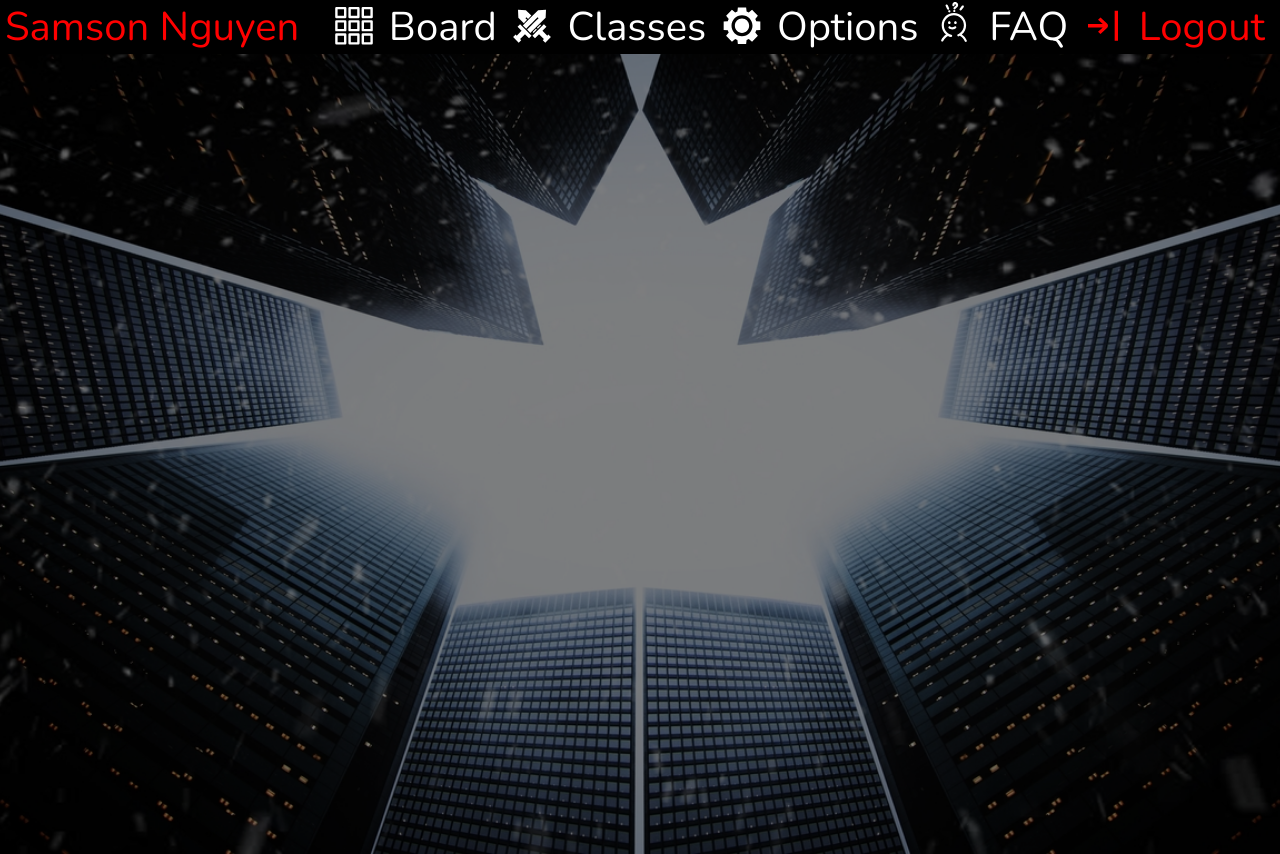
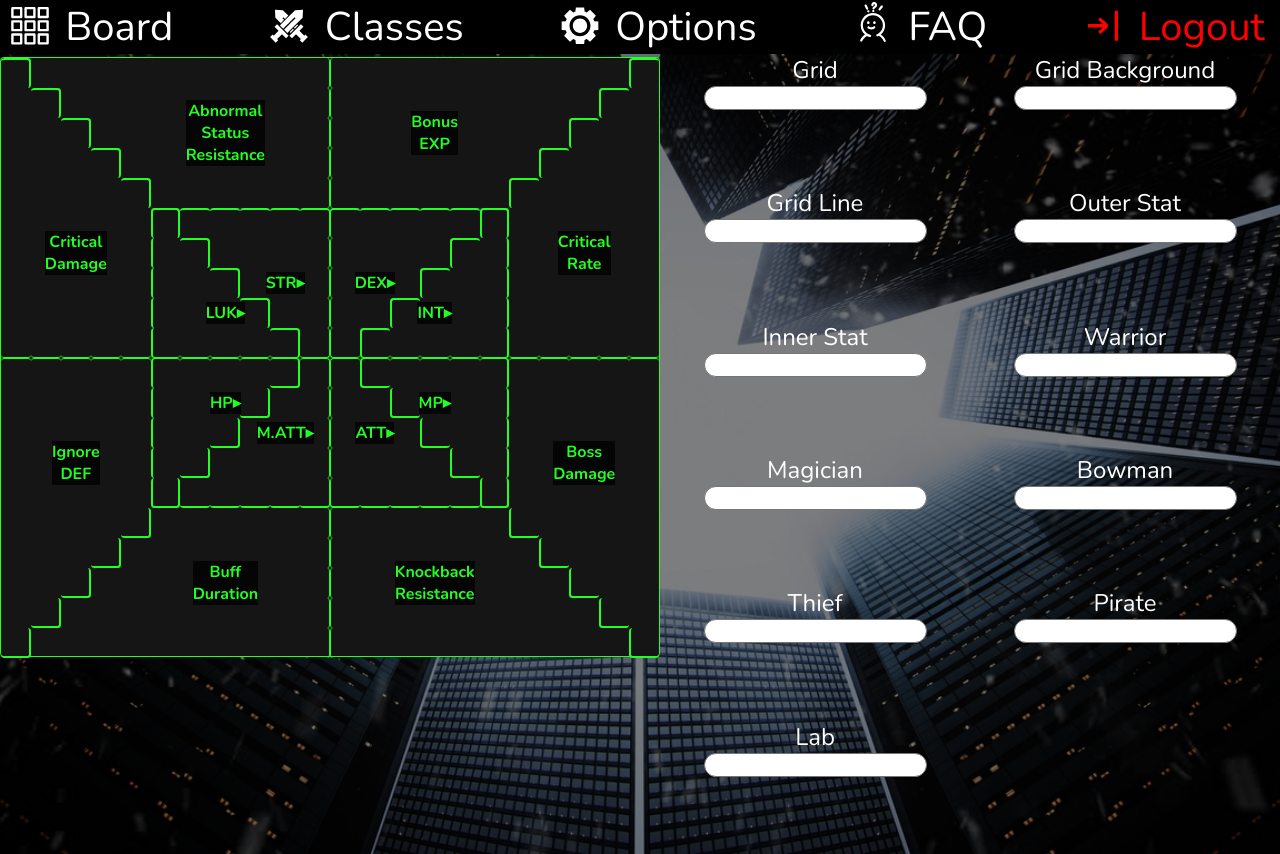
Before and after one commit to SamsonPN/Legion, a Vue app: page /#/options in a window 1280 px wide. Built offline with nearby package versions, Linux system fonts and the light colour scheme.

Commit message:
Started using css vars for dynamic grid themes

```diff
--- a/src/components/App/App.vue
+++ b/src/components/App/App.vue
@@ -18,10 +18,25 @@
         return this.$route.path !== '/';
       }
     }
-   }
+  }
  </script>
 
 <style>
+
+  :root {
+    --primary-grid-color: #22FF22;
+    --grid-background-color: #151515;
+    --grid-line-color: gray;
+    --outer-stat-color: #22FF22;
+    --inner-stat-color: #22FF22;
+    --warrior: red;
+    --magician: #1414FF;
+    --bowman: #90EE90;
+    --thief: #4E4EE4;
+    --pirate: orange;
+    --lab: #4CF7F8;
+  }
+
   html, body {
     font-size: 100%;
   }
--- a/src/components/Grid/GridOverlay.vue
+++ b/src/components/Grid/GridOverlay.vue
@@ -1,5 +1,6 @@
 <template>
-    <div id="LegionGridOverlay"
+    <div
+        id="LegionGridOverlay"
         assigning="true">
         <div
             class="LegionRowOverlay"
@@ -72,7 +73,7 @@ export default {
 
     #LegionGridOverlay {
         @include grid-layout;
-        border: 0.5px solid rgba(34, 255, 34, 1);
+        border: 0.5px solid var(--primary-grid-color);
         position: absolute;
         z-index: -1;
         &[assigning="false"] {
@@ -101,11 +102,12 @@ export default {
             size: 1em;
             weight: 900;
         }
-        color: #22FF22;
+        color: var(--outer-stat-color);
         background-color: rgba(0, 0, 0, 0.75);
     }
 
     .innerGrid {
+        color: var(--inner-stat-color);
         cursor: pointer;
         &[assigning="false"] {
             animation: glow 1s alternate infinite;
--- a/src/components/Header/Header.vue
+++ b/src/components/Header/Header.vue
@@ -1,6 +1,6 @@
 <template>
   <header>
-      <p>Samson Nguyen</p>
+      <!-- <p>Samson Nguyen</p> -->
       <div>
         <a
             @click="redirectToGrid">
@@ -15,8 +15,8 @@
             <img src="../../assets/Header/options.svg" alt="Options"/>
             <span>  Options  </span>
         </router-link>
-        <router-link to="/options">
-            <img src="../../assets/Header/FAQ1.svg" alt="Options"/>
+        <router-link to="/faq">
+            <img src="../../assets/Header/FAQ.svg" alt="Options"/>
             <span>  FAQ  </span>
         </router-link>
         <a href="http://localhost:3000/auth/logout">
@@ -53,10 +53,10 @@ export default {
             size: 2.5em;
             weight: 200;
         }
-        > p {
-            flex: 1;
-            pointer-events: none;
-        }
+        // > p {
+        //     flex: 1;
+        //     pointer-events: none;
+        // }
         > div {
             display: flex;
             justify-content: space-between;
--- a/src/mixins.scss
+++ b/src/mixins.scss
@@ -7,7 +7,7 @@
     flex-direction: column;
     margin-top: 3px;
     border-radius: 3.5px;
-    background-color: rgba(21, 21, 21, 1);
+    background-color: var(--grid-background-color);
     z-index: 0;
 }
 
@@ -21,27 +21,27 @@
 
 @mixin archetype-colors {
     &[archetype="Warrior"]{
-        background-color: $warrior;
+        background-color: var(--warrior);
         border: 1px white solid;
     }
     &[archetype="Magician"]{
-        background-color: $magician;
+        background-color: var(--magician);
         border: 1px white solid;
     }
     &[archetype="Bowman"]{
-        background-color: $bowman;
+        background-color: var(--bowman);
         border: 1px white solid;
     }
     &[archetype="Thief"]{
-        background-color: $thief;
+        background-color: var(--thief);
         border: 1px white solid;
     }
     &[archetype="Pirate"]{
-        background-color: $pirate;
+        background-color: var(--pirate);
         border: 1px white solid;
     }
     &[archetype="Lab"]{
-        background-color: $lab;
+        background-color: var(--lab);
         border: 1px white solid;
     }
 }
--- a/src/router/index.js
+++ b/src/router/index.js
@@ -3,6 +3,7 @@ import VueRouter from 'vue-router';
 import Login from '../views/Login';
 import Home from '../views/Home';
 import Select from '../views/Select';
+import FAQ from '../views/FAQ';
 import Options from '../views/Options';
 
 Vue.use(VueRouter)
@@ -24,6 +25,11 @@ const routes = [
     component: Select
   },
   {
+    path: '/faq',
+    name: 'faq',
+    component: FAQ
+  },
+  {
     path: '/options',
     name: 'options',
     component: Options
--- a/src/store/modules/GridStats.js
+++ b/src/store/modules/GridStats.js
@@ -1,6 +1,27 @@
 const state = {
     currentStat: false,
-    statPositions: {}
+    statPositions: {
+        "outerGrid": {
+          "51": "Abnormal Status Resistance",
+          "58": "Bonus EXP",
+          "134": "Critical Damage",
+          "151": "Critical Rate",
+          "288": "Ignore DEF",
+          "305": "Boss Damage",
+          "381": "Buff Duration",
+          "388": "Knockback Resistance"
+        },
+        "innerGrid": {
+          "163": "STR",
+          "166": "DEX",
+          "183": "LUK",
+          "190": "INT",
+          "249": "HP",
+          "256": "MP",
+          "273": "M.ATT",
+          "276": "ATT"
+        }
+      }
 }
 
 const getters = {
--- a/src/variables.scss
+++ b/src/variables.scss
@@ -1,6 +1,6 @@
 $grid: #FF22FF;
-$innerQuadrant: 2.25px solid #22FF22;
-$outerQuadrant: 1.125px solid #22FF22;
+$innerQuadrant: 2.25px solid var(--primary-grid-color);
+$outerQuadrant: 1.125px solid var(--primary-grid-color);
 $warrior: red;
 $magician: #1414FF;
 $bowman: #90EE90;
--- /dev/null
+++ b/src/views/FAQ.vue
@@ -0,0 +1,45 @@
+<template>
+    <div id="FAQ">
+        <div>
+            <p>Getting started:</p>
+            <ol>
+                <li>Go to the Classes page, fill out your character information, and save.</li>
+                <li>Press on the <strong><i>Save Characters</i></strong> button and head over to the grid.</li>
+                <li>In the grid page, you can drag and drop pieces onto the board as you would normally in the game.</li>
+            </ol>
+        </div>
+    </div>
+</template>
+
+<script>
+export default {
+    name: "FAQ"
+}
+</script>
+
+<style scoped lang="scss">
+    #FAQ {
+        height: 100vh;
+        width: 100%;
+        display: flex;
+        flex-direction: column;
+        background-color: rgba(0, 0, 0, 0.5);
+        color: white;
+        > div:first-of-type {
+            padding: 0px 10px;
+            > p {
+                font-size: 3em;
+                color: red;
+            }
+        }
+    }
+
+    ol {
+        padding: 0 7.5px;
+        font-size: 1.25em;
+        list-style: {
+            position: inside;
+            type: upper-roman;
+        }
+    }
+</style>
--- a/src/views/Options.vue
+++ b/src/views/Options.vue
@@ -1,24 +1,96 @@
 <template>
   <div id="Options">
+      <Overlay />
       <div>
+            <div
+            v-for="(optionCSS, optionDisplay) in options"
+            :key="optionDisplay">
+                <p>{{optionDisplay}}</p>
+                <textarea
+                    @keypress="changeColor($event, optionCSS)"
+                    rows="1"
+                    maxLength="10">
+                </textarea>
+            </div>
       </div>
   </div>
 </template>
 
 <script>
+import Overlay from '../components/Grid/GridOverlay';
 export default {
-    name: "Options"
+    name: "Options",
+    components: {
+        Overlay
+    },
+    data(){
+        return {
+            options: {
+            'Grid': '--primary-grid-color',
+            'Grid Background': '--grid-background-color',
+            'Grid Line': '--grid-line-color',
+            'Outer Stat': '--outer-stat-color',
+            'Inner Stat': '--inner-stat-color',
+            'Warrior': '--warrior',
+            'Magician': '--magician',
+            'Bowman': '--bowman',
+            'Thief': '--thief',
+            'Pirate': '--pirate',
+            'Lab': '--lab'
+            }
+        }
+    },
+    methods: {
+        changeColor(e, option){
+            if(e.key === 'Enter') {
+                e.preventDefault()
+            }
+            let color = e.target.value;
+            document.documentElement.style.setProperty(option, color);
+        }
+    }
 }
 </script>
 
 <style scoped lang="scss">
+
     #Options {
+        min-height: 100vh;
+        width: 100%;
         display: flex;
-        height: 100vh;
-        width: 100%;
         background-color: rgba(0, 0, 0, 0.5);
         z-index: 0;
         color: white;
+        > div {
+            flex: 1;
+        }
+        > div:last-child {
+            display: grid;
+            grid-template-columns: repeat(2, 1fr);
+            > div {
+                display: flex;
+                flex-direction: column;
+                justify-content: flex-start;
+                align-items: center;
+            }
+        }
+    }
+
+    #LegionGridOverlay {
+        position: static;
+    }
+
+    textarea, textarea:focus {
+        resize: none;
+        outline: none;
+        border-radius: 30px;
+        padding: 0 10px;
+        font-size: 1em;
+        text-align: center;
+    }
+
+    p {
+        font-size: 1.5em;
     }
 
 </style>
--- a/src/views/Select.vue
+++ b/src/views/Select.vue
@@ -41,10 +41,10 @@ export default {
         justify-content: space-around;
     }
 
-    #WarriorSelect { color: $warrior }
-    #MagicianSelect { color: $magician; }
-    #BowmanSelect { color: $bowman; }
-    #ThiefSelect { color: $thief; }
-    #PirateSelect { color: $pirate; }
-    #LabSelect { color: $lab; }
+    #WarriorSelect { color: var(--warrior); }
+    #MagicianSelect { color: var(--magician); }
+    #BowmanSelect { color: var(--bowman); }
+    #ThiefSelect { color: var(--thief); }
+    #PirateSelect { color: var(--pirate); }
+    #LabSelect { color: var(--lab); }
 </style>
```
Also changed, not shown: src/components/Grid/GridMini.vue (added, +51 -0 lines), src/assets/Header/FAQ.svg.
